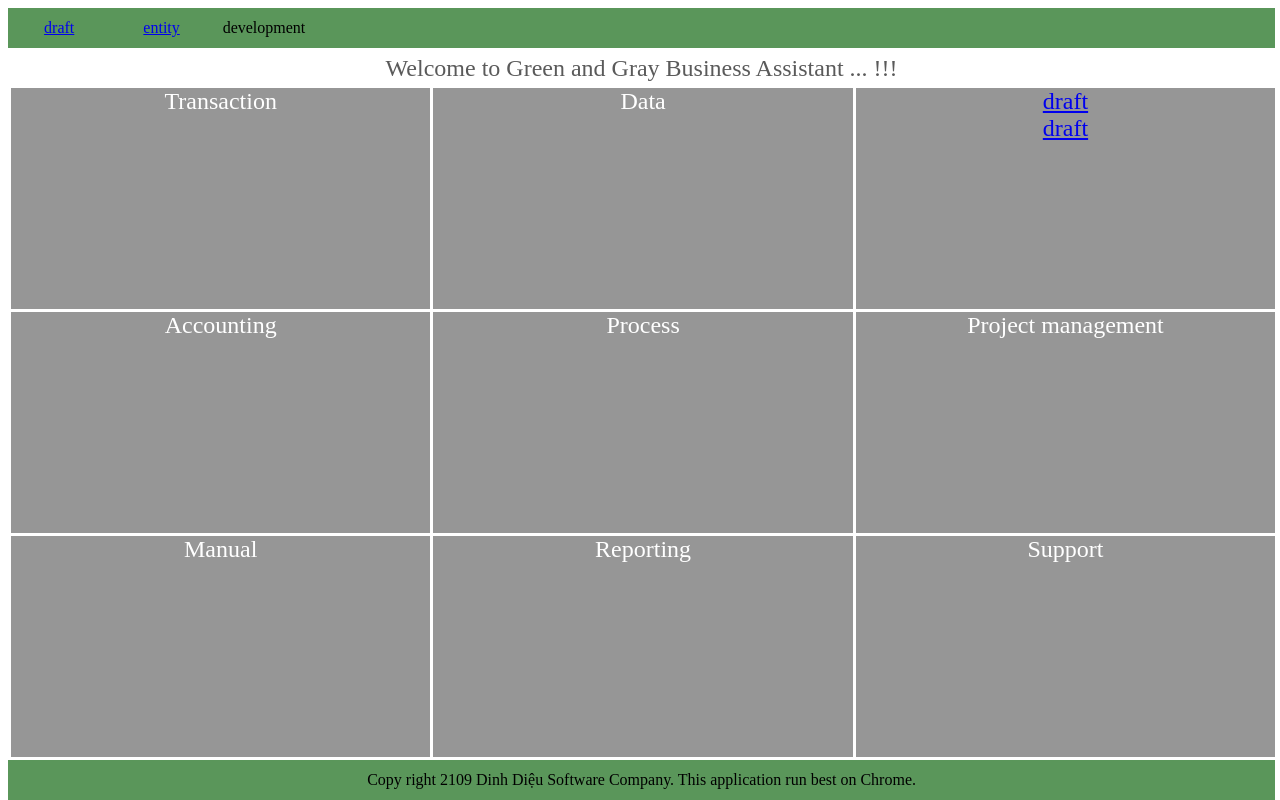
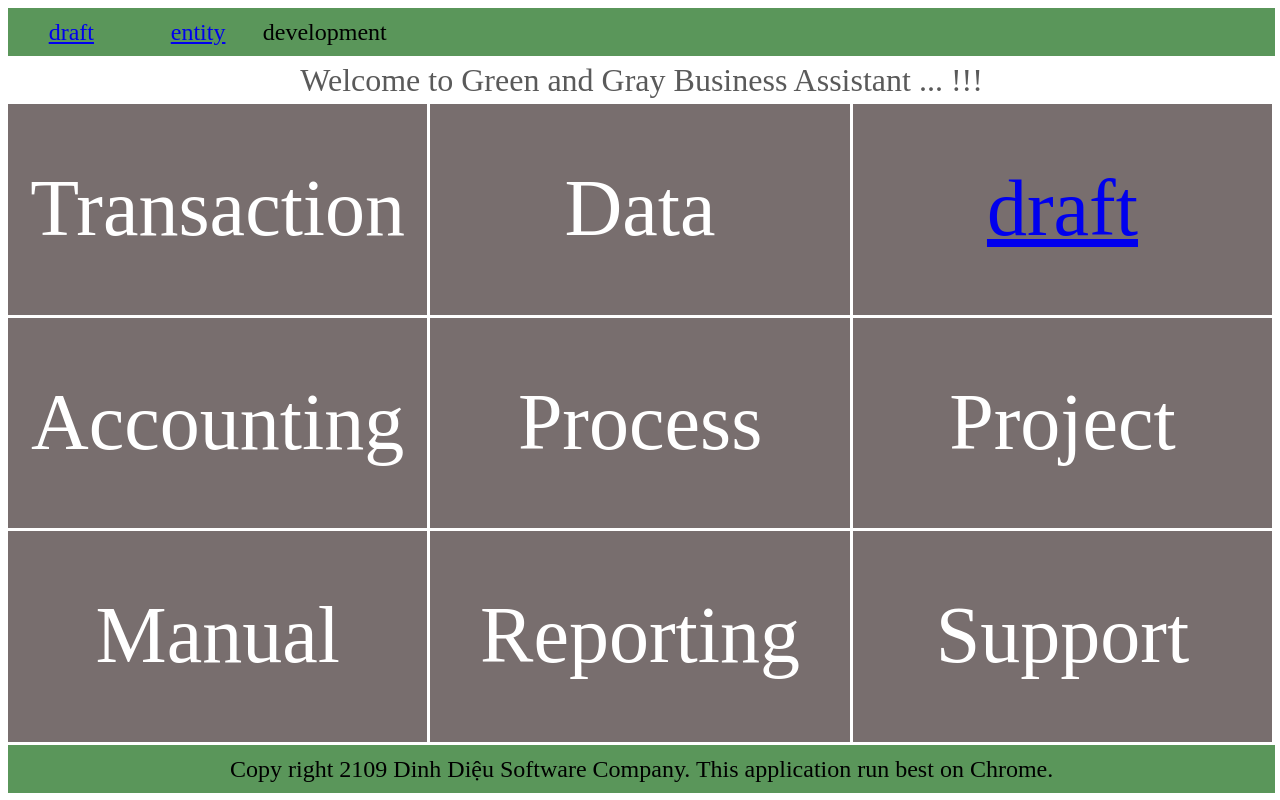
Before and after one commit to sonnormal/research, a plain HTML site: page index.html in a window 1280 px wide. Drawn offline with Linux system fonts and the light colour scheme; a script that the page names is missing.

Commit message:
Add files via upload

```diff
--- a/css/green-form.css
+++ b/css/green-form.css
@@ -1,3 +1,7 @@
+* {
+    box-sizing: border-box;
+}
+
 div.left_column_50 {
 	float: left;
 	width: 49%;
--- a/css/green-layout.css
+++ b/css/green-layout.css
@@ -4,36 +4,39 @@
 
 div.head_line {
 	float: left;
-	height: 5vh;
+	height: 6vh;
 	width: 99vw;
 	background-color: rgb(90,150,90);
 }
 div.button {
 	float: left;
-	height: 5vh;
-	width: 8vw;
+	height: 100%;
+	width: 10%;
 
-	font-size: 2vh;
-	line-height: 5vh;
+	font-size: 3vh;
+	line-height: 6vh;
 	text-align: center;
 }
 
 div.notification {
 	float: left;
-	height: 5vh;
+	height: 6vh;
 	width: 99vw;
 
-	font-size: 3vh;
-	line-height: 5vh;
+	font-size: 4vh;
+	line-height: 6vh;
 	text-align: center;
 	color: rgb(90,90,90);
 }
-
+div.content {
+	float: left;
+	height: 80vh;
+	width: 99vw;
+}
 div.row {
 	float: left;
-	height: 28vh;
+	height: 26.7vh;
 	width: 99vw;
-	background-color: rgb(90,150,90);
 }
 div.cell {
 	float: left;
@@ -41,21 +44,35 @@ div.cell {
 	width: 33vw;
 	border-bottom-style: solid;
 	border-bottom-color: rgb(255,255,255);
-	border-left-style: solid;
-	border-left-color: rgb(255,255,255);
-	background-color: rgb(150,150,150);
+	border-right-style: solid;
+	border-right-color: rgb(255,255,255);
+	background-color: rgb(120,110,110);
 
-	font-size: 3vh;
+	font-size: 10vh;
+	line-height: 26vh;
+	text-align: center;
+	color: rgb(255,255,255);
+}
+div.cellr {
+	float: left;
+	height: 100%;
+	width: 33vw;
+	border-bottom-style: solid;
+	border-bottom-color: rgb(255,255,255);
+	background-color: rgb(120,110,110);
+
+	font-size: 10vh;
+	line-height: 26vh;
 	text-align: center;
 	color: rgb(255,255,255);
 }
 div.foot_line {
 	float: left;
-	height: 5vh;
+	height: 6vh;
 	width: 99vw;
 	background-color: rgb(90,150,90);
 
-	font-size: 2vh;
-	line-height: 5vh;
+	font-size: 3vh;
+	line-height: 6vh;
 	text-align:center;
 }
```
